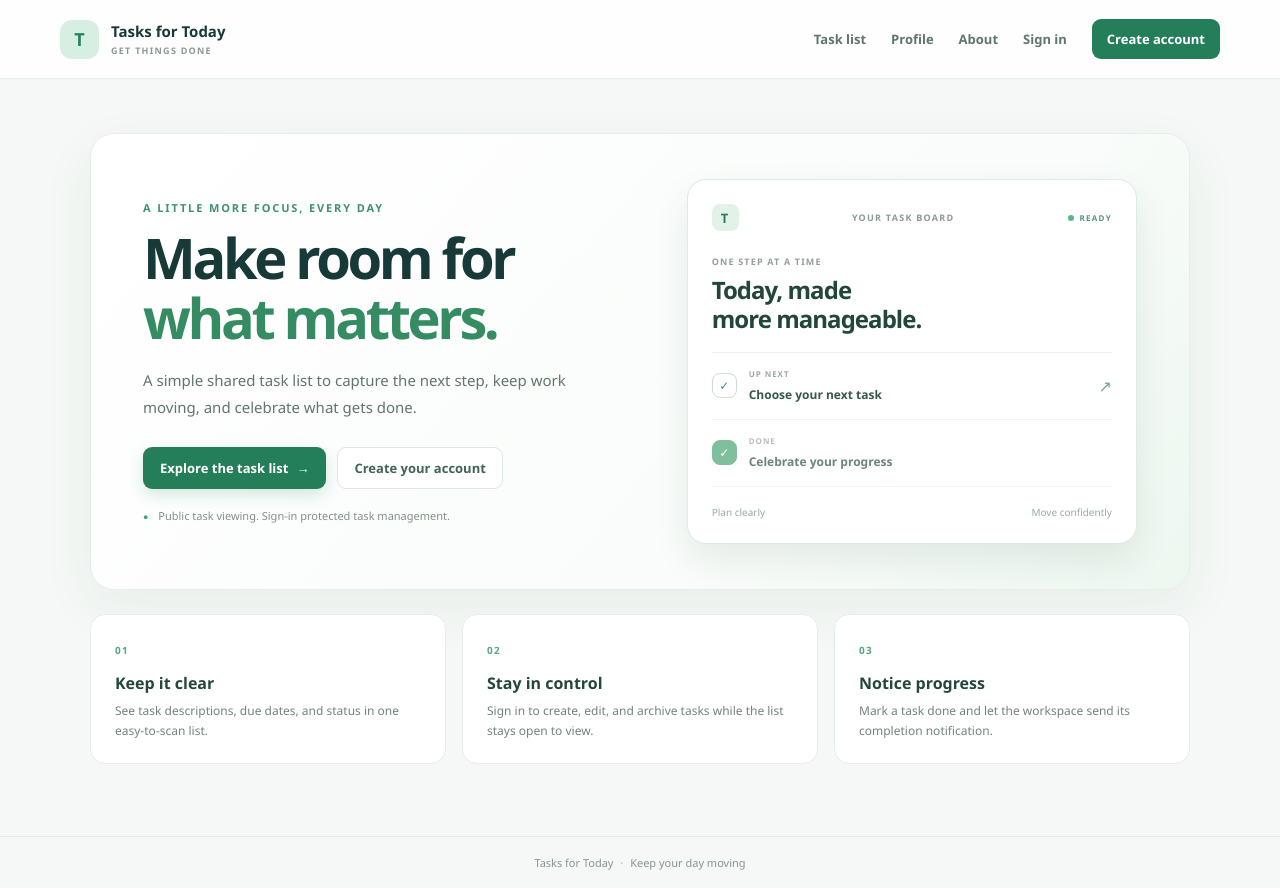
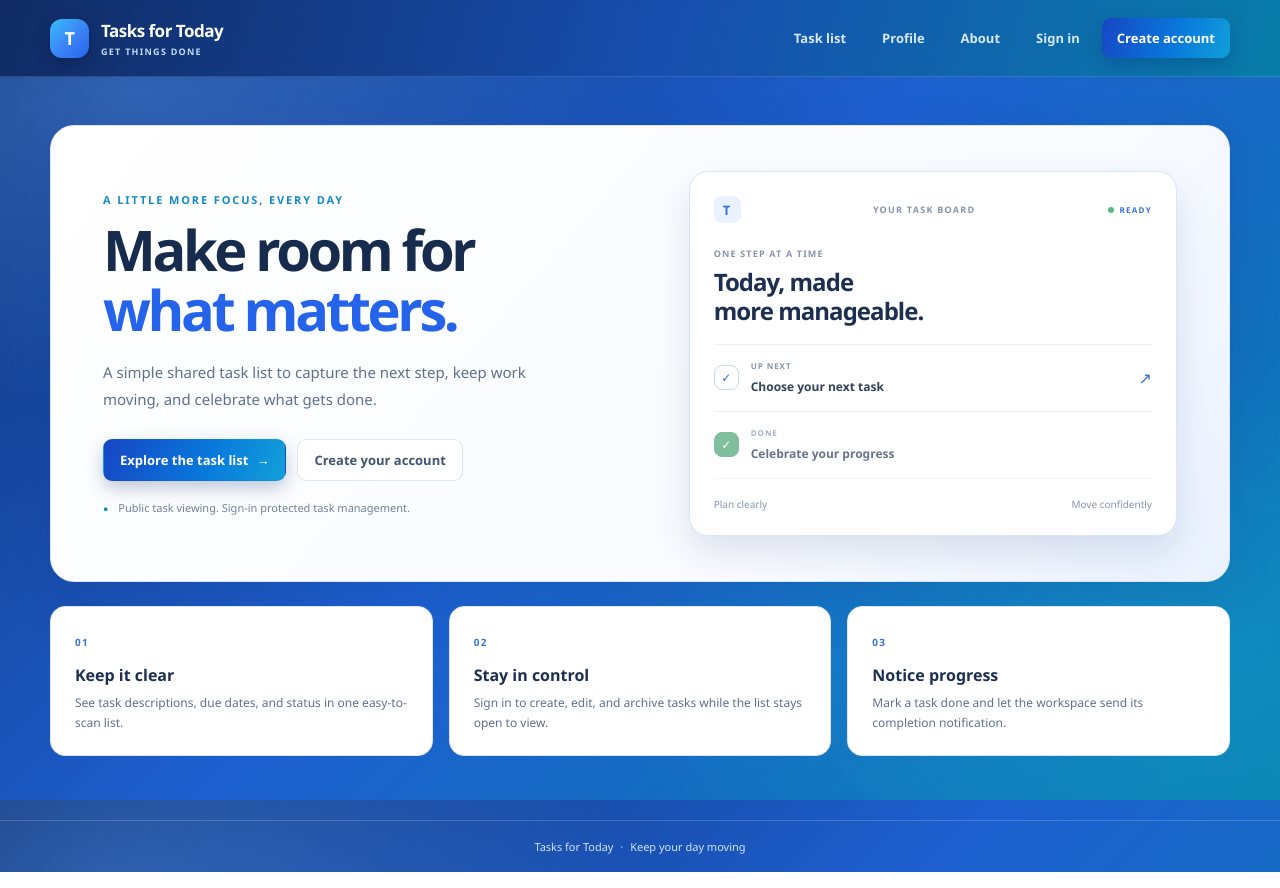
Before and after one commit to Wakin047/TSA4, a Laravel app: page / in a window 1280 px wide. Run offline with Laravel 12, Linux system fonts and the light colour scheme.

Commit message:
Apply blue theme across application pages
Co-authored-by: Copilot <223556219+Copilot@users.noreply.github.com>

```diff
--- a/public/css/tasks.css
+++ b/public/css/tasks.css
@@ -1,7 +1,7 @@
 :root {
     font-family: 'Segoe UI', Arial, sans-serif;
-    color: #172f39;
-    background: #f5f8f6;
+    color: #172b4d;
+    background: #0e3c88;
     font-synthesis: none;
     text-rendering: optimizeLegibility;
 }
@@ -12,41 +12,46 @@ body {
     min-width: 320px;
     min-height: 100vh;
     margin: 0;
-    background: #f5f8f6;
+    background:
+        radial-gradient(ellipse at 10% 12%, rgb(96 165 250 / 36%), transparent 32rem),
+        radial-gradient(ellipse at 90% 82%, rgb(34 211 238 / 22%), transparent 34rem),
+        linear-gradient(135deg, #123477 0%, #1d5fd0 48%, #087fae 100%);
+    background-attachment: fixed;
 }
 
 a { color: inherit; text-decoration: none; }
 button, input, textarea, select { font: inherit; }
 
 .site-header {
-    border-bottom: 1px solid #e6ede8;
-    background: rgb(255 255 255 / 92%);
+    border-bottom: 1px solid rgb(255 255 255 / 14%);
+    background: linear-gradient(105deg, #102b64 0%, #174eae 52%, #087da9 100%);
 }
 
 .navigation {
     display: flex;
-    width: min(1160px, calc(100% - 48px));
-    min-height: 78px;
+    width: min(1180px, calc(100% - 48px));
+    min-height: 76px;
     margin: 0 auto;
     align-items: center;
     justify-content: space-between;
-    gap: 24px;
+    gap: 28px;
 }
 
 .brand {
     display: inline-flex;
     align-items: center;
     gap: 12px;
-    color: #173a39;
+    color: #fff;
     font-family: 'Segoe UI', Arial, sans-serif;
-    font-size: 15px;
+    font-size: 17px;
     font-weight: 800;
+    letter-spacing: -.03em;
 }
 
 .brand small {
     display: block;
     margin-top: 3px;
-    color: #8a9b91;
+    color: #c5dcff;
     font: 700 9px 'Segoe UI', Arial, sans-serif;
     letter-spacing: .14em;
 }
@@ -57,38 +62,52 @@ button, input, textarea, select { font: inherit; }
     height: 39px;
     place-items: center;
     border-radius: 12px;
-    background: #d7eee3;
-    color: #23845c;
+    background: linear-gradient(135deg, #38bdf8 0%, #3b82f6 55%, #2563eb 100%);
+    box-shadow: 0 5px 16px rgb(0 13 48 / 28%);
+    color: white;
     font-size: 18px;
 }
 
 .nav-links {
     display: flex;
     align-items: center;
-    gap: 25px;
-    color: #60756b;
+    gap: 8px;
+    color: #d7e7ff;
     font-size: 13px;
     font-weight: 600;
 }
 
+.nav-links > a {
+    padding: 10px 14px;
+    border-radius: 9px;
+    color: #d7e7ff;
+    transition: color .18s ease, background .18s ease;
+}
+
 .nav-links > a:not(.nav-create):hover,
-.nav-links > a.active { color: #177d55; }
+.nav-links > a.active {
+    background: rgb(255 255 255 / 16%);
+    color: #fff;
+}
 
 .nav-links form { margin: 0; }
-.nav-button { border: 0; background: transparent; color: #60756b; cursor: pointer; font-size: 13px; font-weight: 600; }
+.nav-button { padding: 10px 14px; border: 0; border-radius: 9px; background: transparent; color: #d7e7ff; cursor: pointer; font-size: 13px; font-weight: 600; }
+.nav-button:hover { background: rgb(255 255 255 / 16%); color: #fff; }
 
-.nav-create {
+.nav-links > a.nav-create {
     padding: 11px 15px;
     border-radius: 9px;
-    background: #247e5a;
+    background: linear-gradient(110deg, #1746c4 0%, #0879dc 58%, #12a0d8 100%);
+    box-shadow: 0 7px 18px rgb(4 39 105 / 25%);
     color: white;
 }
+.nav-create:hover { background: linear-gradient(110deg, #12389f 0%, #075fb9 58%, #087da9 100%); }
 
 .page-shell {
-    width: min(1100px, calc(100% - 48px));
+    width: min(1180px, calc(100% - 48px));
     min-height: calc(100vh - 150px);
     margin: 0 auto;
-    padding: 54px 0 72px;
+    padding: 48px 0 64px;
 }
 
 .hero {
@@ -98,24 +117,24 @@ button, input, textarea, select { font: inherit; }
     align-items: center;
     grid-template-columns: 1.05fr .95fr;
     gap: 46px;
-    border: 1px solid #e6eee8;
+    border: 1px solid #dce5f2;
     border-radius: 24px;
-    background: linear-gradient(130deg, #fff 0%, #f9fcfa 68%, #edf7f0 100%);
-    box-shadow: 0 18px 55px rgb(34 79 56 / 6%);
+    background: linear-gradient(130deg, #fff 0%, #f9fbff 68%, #eaf2ff 100%);
+    box-shadow: 0 18px 55px rgb(15 45 100 / 12%);
 }
 
 .eyebrow {
     margin: 0 0 12px;
-    color: #3e936b;
+    color: #168bc2;
     font-size: 11px;
     font-weight: 700;
     letter-spacing: .17em;
     text-transform: uppercase;
 }
 
-.hero h1, .page-heading h1 {
+.hero h1 {
     margin: 0;
-    color: #173a39;
+    color: #172b4d;
     font-family: 'Segoe UI', Arial, sans-serif;
     font-size: clamp(36px, 5vw, 56px);
     font-weight: 800;
@@ -123,8 +142,10 @@ button, input, textarea, select { font: inherit; }
     line-height: 1.08;
 }
 
-.hero h1 span { color: #358c62; }
-.hero-description { max-width: 450px; margin: 19px 0 0; color: #63766d; font-size: 15px; line-height: 1.8; }
+.page-heading h1 { margin: 0; color: #fff; font-family: 'Segoe UI', Arial, sans-serif; font-size: clamp(30px, 4vw, 42px); font-weight: 800; letter-spacing: -.06em; line-height: 1.08; }
+.page-heading .eyebrow { color: #a9d8ff; }
+.hero h1 span { color: #2563eb; }
+.hero-description { max-width: 450px; margin: 19px 0 0; color: #60718b; font-size: 15px; line-height: 1.8; }
 .hero-actions, .form-actions { display: flex; flex-wrap: wrap; align-items: center; gap: 11px; }
 .hero-actions { margin-top: 26px; }
 
@@ -144,94 +165,93 @@ button, input, textarea, select { font: inherit; }
 }
 
 .button:hover { transform: translateY(-1px); }
-.button-primary { background: #247e5a; color: #fff; box-shadow: 0 6px 15px rgb(36 126 90 / 18%); }
-.button-primary:hover { background: #196b49; }
-.button-secondary { border-color: #dce7df; background: #fff; color: #436456; }
-.button-secondary:hover { background: #f3f8f4; }
+.button-primary { background: linear-gradient(110deg, #1746c4 0%, #0879dc 58%, #12a0d8 100%); color: #fff; box-shadow: 0 7px 18px rgb(4 39 105 / 25%); }
+.button-primary:hover { background: linear-gradient(110deg, #12389f 0%, #075fb9 58%, #087da9 100%); }
+.button-secondary { border-color: #dce5f2; background: #fff; color: #425572; }
+.button-secondary:hover { border-color: #9dbcf2; background: #f7faff; }
 .button-small { min-height: 32px; padding: 0 10px; font-size: 11px; }
-.hero-note { margin: 19px 0 0; color: #819087; font-size: 11px; }
-.hero-note span { margin-right: 7px; color: #42a574; font-size: 9px; }
+.hero-note { margin: 19px 0 0; color: #71819a; font-size: 11px; }
+.hero-note span { margin-right: 7px; color: #168bc2; font-size: 9px; }
 
 .hero-preview {
     padding: 24px;
-    border: 1px solid #deebe2;
+    border: 1px solid #dce5f2;
     border-radius: 19px;
     background: white;
-    box-shadow: 0 16px 36px rgb(24 65 45 / 9%);
+    box-shadow: 0 16px 36px rgb(15 45 100 / 12%);
 }
 
 .preview-top, .preview-task, .preview-bottom { display: flex; align-items: center; justify-content: space-between; }
-.preview-top { color: #8a9b91; font-size: 9px; font-weight: 700; letter-spacing: .14em; }
-.preview-icon { display: grid; width: 27px; height: 27px; place-items: center; border-radius: 8px; background: #e2f2e8; color: #247e5a; font-size: 13px; }
-.preview-live { display: flex; align-items: center; gap: 6px; color: #559477; font-size: 8px; }
+.preview-top { color: #8794a8; font-size: 9px; font-weight: 700; letter-spacing: .14em; }
+.preview-icon { display: grid; width: 27px; height: 27px; place-items: center; border-radius: 8px; background: #eaf2ff; color: #3572d4; font-size: 13px; }
+.preview-live { display: flex; align-items: center; gap: 6px; color: #3572d4; font-size: 8px; }
 .preview-live i { width: 6px; height: 6px; border-radius: 50%; background: #57b882; }
-.preview-intro { padding: 24px 0 18px; border-bottom: 1px solid #edf2ee; }
-.preview-intro p { margin: 0 0 8px; color: #91a197; font-size: 9px; font-weight: 700; letter-spacing: .13em; }
-.preview-intro h2 { margin: 0; color: #23463b; font: 800 24px/1.2 'Segoe UI', Arial, sans-serif; letter-spacing: -.04em; }
-.preview-task { justify-content: flex-start; gap: 12px; padding: 15px 0; border-bottom: 1px solid #f0f3f0; }
-.preview-check { display: grid; width: 25px; height: 25px; flex: 0 0 25px; place-items: center; border: 1px solid #c8dfd0; border-radius: 8px; color: #43956b; font-size: 12px; }
+.preview-intro { padding: 24px 0 18px; border-bottom: 1px solid #edf1f7; }
+.preview-intro p { margin: 0 0 8px; color: #8794a8; font-size: 9px; font-weight: 700; letter-spacing: .13em; }
+.preview-intro h2 { margin: 0; color: #1c2f50; font: 800 24px/1.2 'Segoe UI', Arial, sans-serif; letter-spacing: -.04em; }
+.preview-task { justify-content: flex-start; gap: 12px; padding: 15px 0; border-bottom: 1px solid #edf1f7; }
+.preview-check { display: grid; width: 25px; height: 25px; flex: 0 0 25px; place-items: center; border: 1px solid #cbd9ed; border-radius: 8px; color: #3572d4; font-size: 12px; }
 .preview-check-done { border-color: #52a879; background: #52a879; color: white; }
-.preview-task small { display: block; margin-bottom: 3px; color: #9baa9f; font-size: 8px; font-weight: 700; letter-spacing: .12em; }
-.preview-task strong { color: #37594a; font-size: 12px; }
-.preview-arrow { margin-left: auto; color: #72a98a; }
+.preview-task small { display: block; margin-bottom: 3px; color: #8794a8; font-size: 8px; font-weight: 700; letter-spacing: .12em; }
+.preview-task strong { color: #31425e; font-size: 12px; }
+.preview-arrow { margin-left: auto; color: #3572d4; }
 .preview-task-muted { opacity: .73; }
-.preview-bottom { padding-top: 18px; color: #9baa9f; font-size: 10px; }
+.preview-bottom { padding-top: 18px; color: #8794a8; font-size: 10px; }
 
 .benefits { display: grid; margin-top: 24px; grid-template-columns: repeat(3, 1fr); gap: 16px; }
-.benefit-card { padding: 22px 24px; border: 1px solid #e6eee8; border-radius: 15px; background: #fff; }
-.benefit-number { color: #56a77c; font-size: 10px; font-weight: 700; letter-spacing: .13em; }
-.benefit-card h2 { margin: 13px 0 7px; color: #24463b; font: 700 16px 'Segoe UI', Arial, sans-serif; }
-.benefit-card p { margin: 0; color: #73847a; font-size: 12px; line-height: 1.7; }
+.benefit-card { padding: 22px 24px; border: 1px solid #dce5f2; border-radius: 15px; background: #fff; }
+.benefit-number { color: #3572d4; font-size: 10px; font-weight: 700; letter-spacing: .13em; }
+.benefit-card h2 { margin: 13px 0 7px; color: #1c2f50; font: 700 16px 'Segoe UI', Arial, sans-serif; }
+.benefit-card p { margin: 0; color: #60718b; font-size: 12px; line-height: 1.7; }
 
 .page-heading { display: flex; margin-bottom: 25px; align-items: center; justify-content: space-between; gap: 20px; }
-.page-heading h1 { font-size: clamp(30px, 4vw, 42px); }
-.page-description { margin: 9px 0 0; color: #708077; font-size: 14px; }
-.panel { overflow: hidden; border: 1px solid #e4ece6; border-radius: 16px; background: #fff; box-shadow: 0 8px 26px rgb(29 70 48 / 4%); }
-.panel-heading { display: flex; min-height: 76px; padding: 18px 23px; align-items: center; justify-content: space-between; border-bottom: 1px solid #edf2ee; }
-.panel-heading h2 { margin: 0; color: #26473b; font: 700 15px 'Segoe UI', Arial, sans-serif; }
-.panel-heading p { margin: 5px 0 0; color: #8b9b91; font-size: 11px; }
+.page-description { margin: 9px 0 0; color: #d5e6ff; font-size: 14px; }
+.panel { overflow: hidden; border: 1px solid rgb(255 255 255 / 88%); border-radius: 16px; background: #fff; box-shadow: 0 8px 28px rgb(29 60 110 / 5%); }
+.panel-heading { display: flex; min-height: 76px; padding: 18px 23px; align-items: center; justify-content: space-between; border-bottom: 1px solid #edf1f7; }
+.panel-heading h2 { margin: 0; color: #1a2e50; font: 700 15px 'Segoe UI', Arial, sans-serif; }
+.panel-heading p { margin: 5px 0 0; color: #8794a8; font-size: 11px; }
 .task-list { padding: 4px 22px; }
-.task-card { display: flex; padding: 20px 2px; align-items: center; justify-content: space-between; gap: 25px; border-bottom: 1px solid #edf2ee; }
+.task-card { display: flex; padding: 20px 2px; align-items: center; justify-content: space-between; gap: 25px; border-bottom: 1px solid #edf1f7; }
 .task-card:last-child { border-bottom: 0; }
 .task-card-main { min-width: 0; }
-.task-card h3 { margin: 9px 0 5px; color: #234639; font: 700 16px 'Segoe UI', Arial, sans-serif; }
-.task-card h3 a:hover { color: #247e5a; }
-.task-card p { margin: 0; color: #78877e; font-size: 12px; line-height: 1.6; }
-.task-card p.muted { color: #a0aca4; }
+.task-card h3 { margin: 9px 0 5px; color: #1c2f50; font: 700 16px 'Segoe UI', Arial, sans-serif; }
+.task-card h3 a:hover { color: #1769c2; }
+.task-card p { margin: 0; color: #60718b; font-size: 12px; line-height: 1.6; }
+.task-card p.muted { color: #8694a9; }
 .status-badge { display: inline-flex; padding: 5px 9px; border-radius: 999px; font-size: 10px; font-weight: 700; }
 .status-pending { background: #fff3da; color: #a16c13; }
 .status-in_progress { background: #e5f1ff; color: #3d74a7; }
 .status-done { background: #e4f4e9; color: #287c4f; }
 .task-card-side { display: flex; min-width: 150px; flex-direction: column; align-items: flex-end; gap: 6px; }
-.due-label { color: #9ba89f; font-size: 8px; font-weight: 700; letter-spacing: .14em; }
-.task-card-side > strong { color: #577064; font-size: 12px; font-weight: 600; }
+.due-label { color: #8794a8; font-size: 8px; font-weight: 700; letter-spacing: .14em; }
+.task-card-side > strong { color: #425572; font-size: 12px; font-weight: 600; }
 .row-actions { display: flex; margin-top: 7px; align-items: center; gap: 7px; }
 .row-actions form { margin: 0; }
 .empty-state { padding: 60px 24px; text-align: center; }
-.empty-icon { display: inline-grid; width: 48px; height: 48px; place-items: center; border-radius: 15px; background: #e6f4eb; color: #38895e; font-size: 20px; }
-.empty-state h3 { margin: 15px 0 6px; color: #294d3f; font: 700 18px 'Segoe UI', Arial, sans-serif; }
-.empty-state p { margin: 0 0 18px; color: #819087; font-size: 13px; }
-.pagination-wrap { padding: 18px 22px; border-top: 1px solid #edf2ee; }
+.empty-icon { display: inline-grid; width: 48px; height: 48px; place-items: center; border-radius: 15px; background: #eff6ff; color: #3b76d6; font-size: 20px; }
+.empty-state h3 { margin: 15px 0 6px; color: #1d3152; font: 700 18px 'Segoe UI', Arial, sans-serif; }
+.empty-state p { margin: 0 0 18px; color: #8290a5; font-size: 13px; }
+.pagination-wrap { padding: 18px 22px; border-top: 1px solid #edf1f7; }
 
 .form-panel, .detail-panel { padding: 25px; }
 .form-grid { display: grid; grid-template-columns: repeat(2, minmax(0, 1fr)); gap: 18px; }
 .form-field { display: flex; flex-direction: column; gap: 7px; }
 .form-field-wide { grid-column: 1 / -1; }
-.form-field label, .detail-panel h2 { color: #355749; font-size: 12px; font-weight: 700; }
+.form-field label, .detail-panel h2 { color: #31425e; font-size: 12px; font-weight: 700; }
 .required { color: #c9695e; }
-.form-field input, .form-field textarea, .form-field select { width: 100%; padding: 11px 12px; border: 1px solid #dce7df; border-radius: 8px; outline: none; background: #fff; color: #2a4739; font-size: 13px; }
+.form-field input, .form-field textarea, .form-field select { width: 100%; padding: 11px 12px; border: 1px solid #dce5f0; border-radius: 8px; outline: none; background: #fff; color: #233854; font-size: 13px; }
 .form-field textarea { resize: vertical; }
-.form-field input:focus, .form-field textarea:focus, .form-field select:focus { border-color: #61a982; box-shadow: 0 0 0 3px rgb(67 149 107 / 12%); }
+.form-field input:focus, .form-field textarea:focus, .form-field select:focus { border-color: #6ea0ef; box-shadow: 0 0 0 3px rgb(59 130 246 / 12%); }
 .field-error { margin: 0; color: #b74949; font-size: 11px; }
 .form-actions { margin-top: 24px; }
 .form-actions form { margin: 0; }
 .detail-panel h2 { margin: 24px 0 8px; font: 700 14px 'Segoe UI', Arial, sans-serif; }
 .detail-topline { display: flex; align-items: center; gap: 12px; }
-.detail-due { color: #728278; font-size: 12px; }
-.detail-description { max-width: 760px; color: #65796e; font-size: 14px; line-height: 1.8; white-space: pre-line; }
-.alert { margin-bottom: 20px; padding: 12px 15px; border: 1px solid #cbe6d3; border-radius: 9px; background: #eef8f0; color: #32744d; font-size: 13px; }
-.site-footer { padding: 18px 24px; border-top: 1px solid #e4ece6; color: #87958d; text-align: center; font-size: 11px; }
-.site-footer span { margin: 0 4px; color: #a7b8ac; }
+.detail-due { color: #71819a; font-size: 12px; }
+.detail-description { max-width: 760px; color: #60718b; font-size: 14px; line-height: 1.8; white-space: pre-line; }
+.alert { margin-bottom: 20px; padding: 12px 15px; border: 1px solid #c6dcfb; border-radius: 9px; background: #eff6ff; color: #174b91; font-size: 13px; }
+.site-footer { padding: 18px 24px; border-top: 1px solid rgb(255 255 255 / 18%); color: #d3e4ff; text-align: center; font-size: 11px; }
+.site-footer span { margin: 0 4px; color: #8edaff; }
 
 @media (max-width: 760px) {
     .navigation { width: min(100% - 32px, 580px); padding: 14px 0; align-items: flex-start; flex-direction: column; }
```
